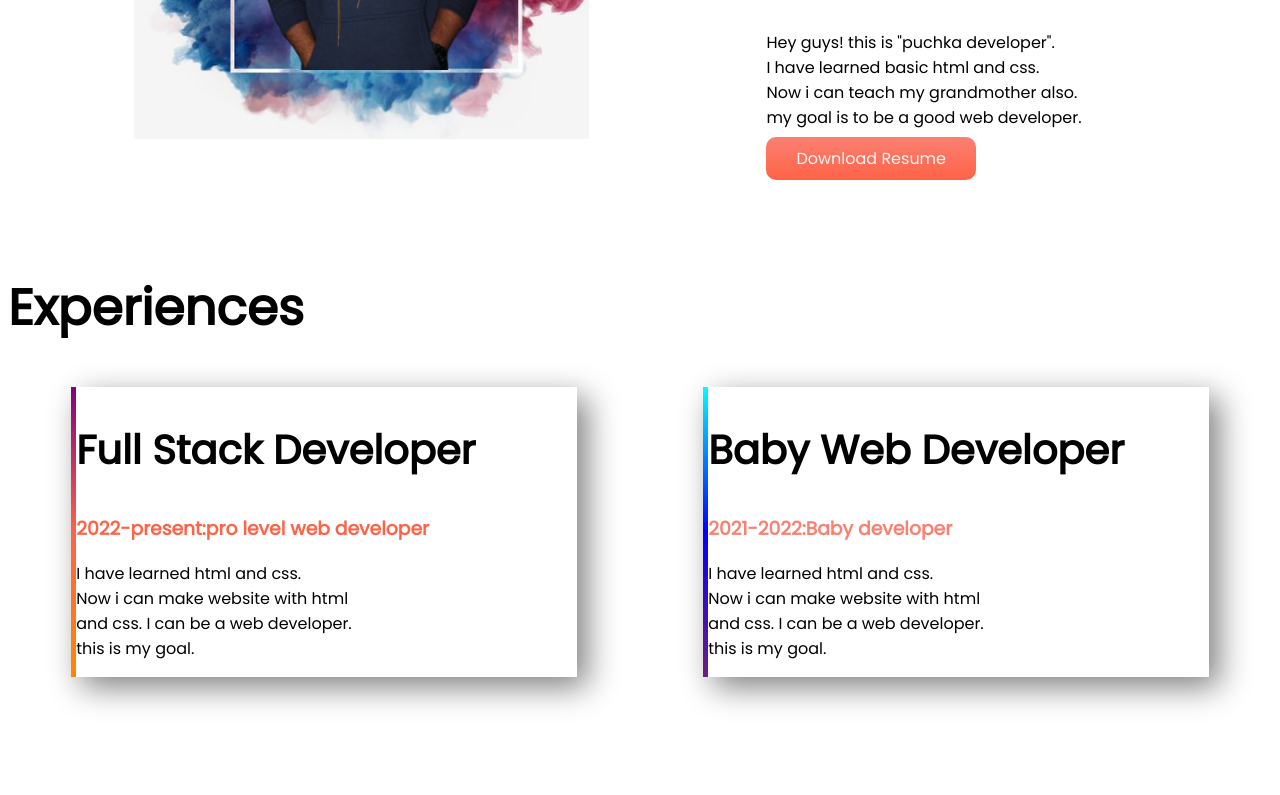
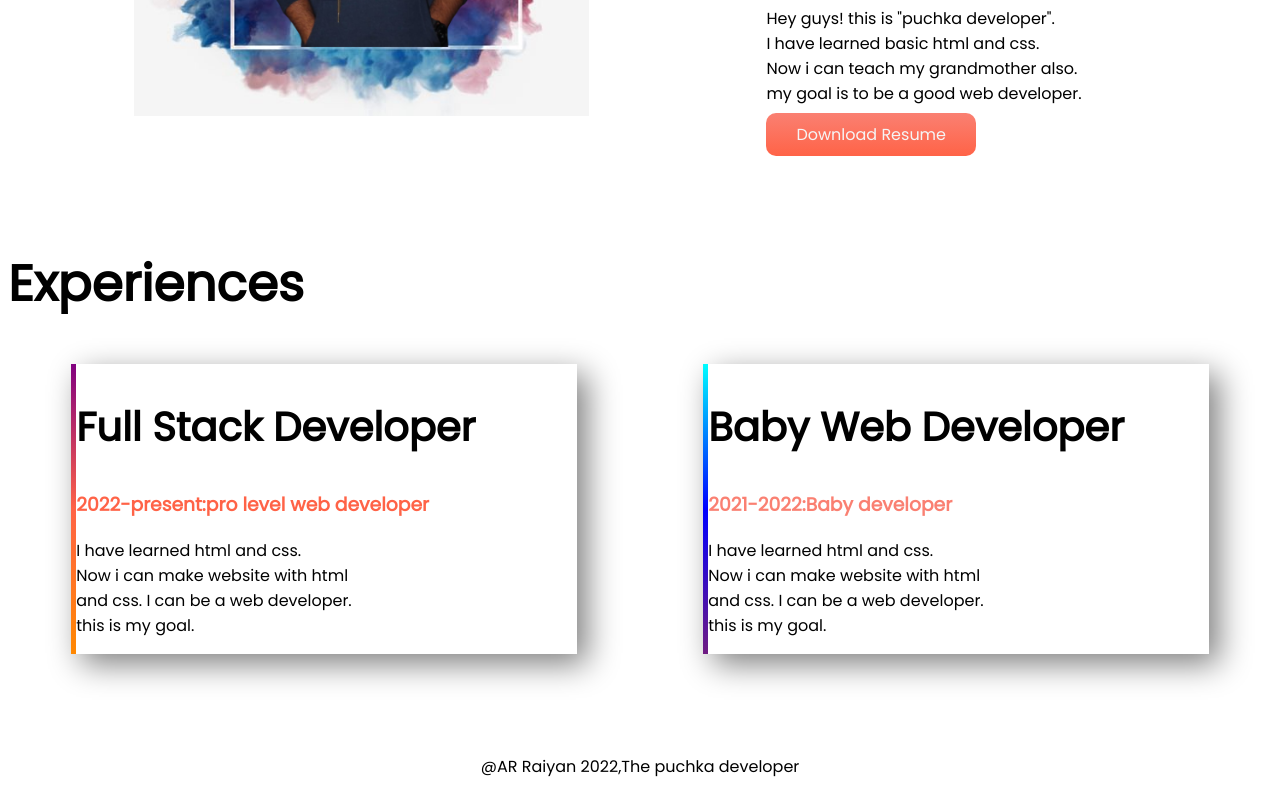
Before and after one commit to arraian/developer-portfolio, a plain HTML site: page index.html in a window 1280 px wide. Shown: the part 830-1625 px from the top of the page. Drawn offline with Linux system fonts and the light colour scheme.

Commit message:
ar raiyan world changed

```diff
--- a/index.html
+++ b/index.html
@@ -17,7 +17,7 @@
     <section class="top-banner flexible-container">
         <div class="half-width">
             <h1>Welcome to</h1>
-            <h1><span>AR Raiyan</span> world</h1>
+            <h2><span>AR Raiyan</span> world</h2>
             <p>Hello everyone! i am Raiyan the "puchka developer".<br>
                 This is my personal website.<br>
                 Thank you g uys for your support and love.<br>
@@ -68,6 +68,9 @@
         </div>
 
     </section>
+    <footer>
+        <p>@AR Raiyan 2022,The puchka developer</p>
+    </footer>
 
 </body>
 
--- a/style.css
+++ b/style.css
@@ -54,3 +54,6 @@ span{
 .baby-dev{
     color: salmon;
 }
+footer p{
+    text-align: center;
+}
```
